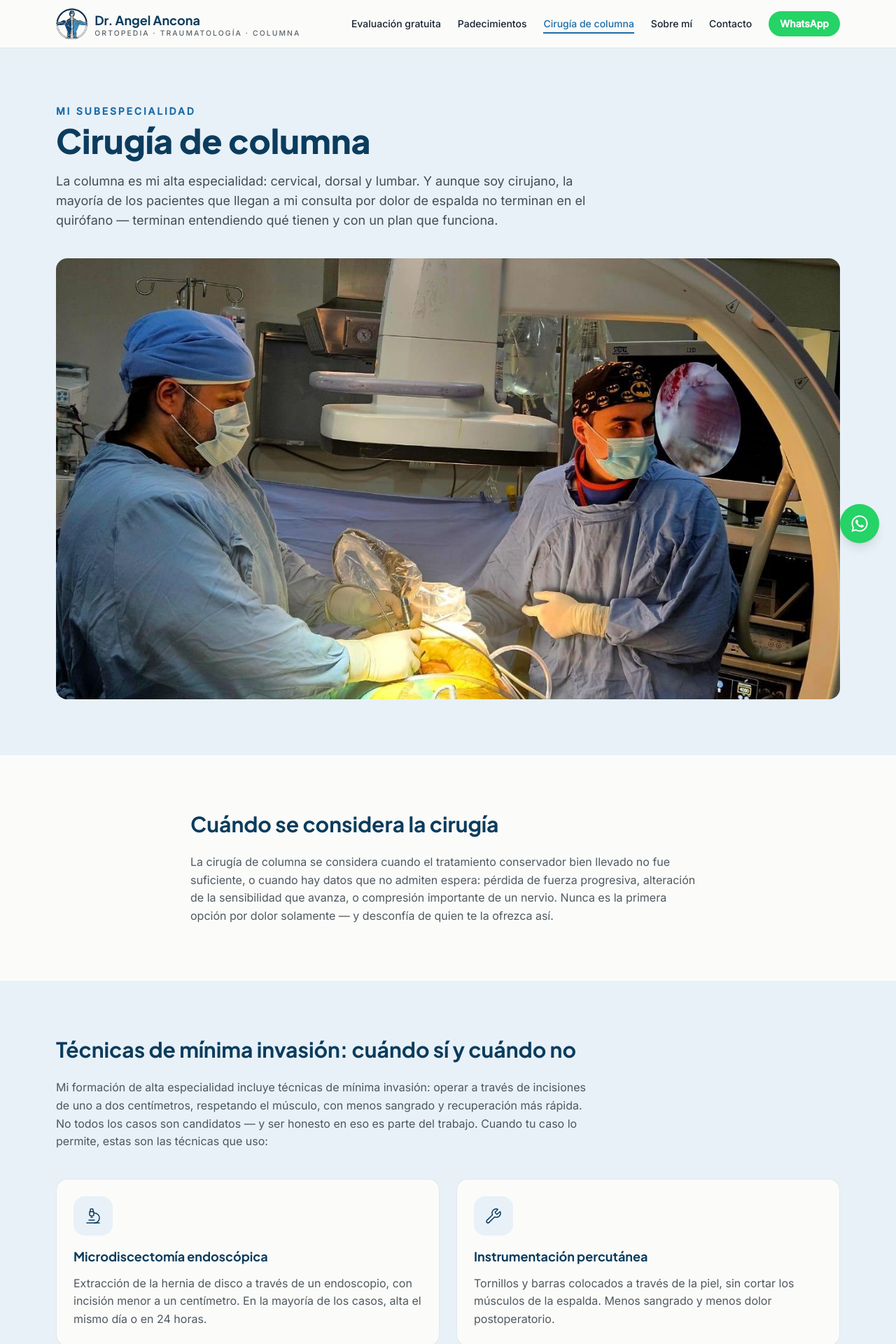
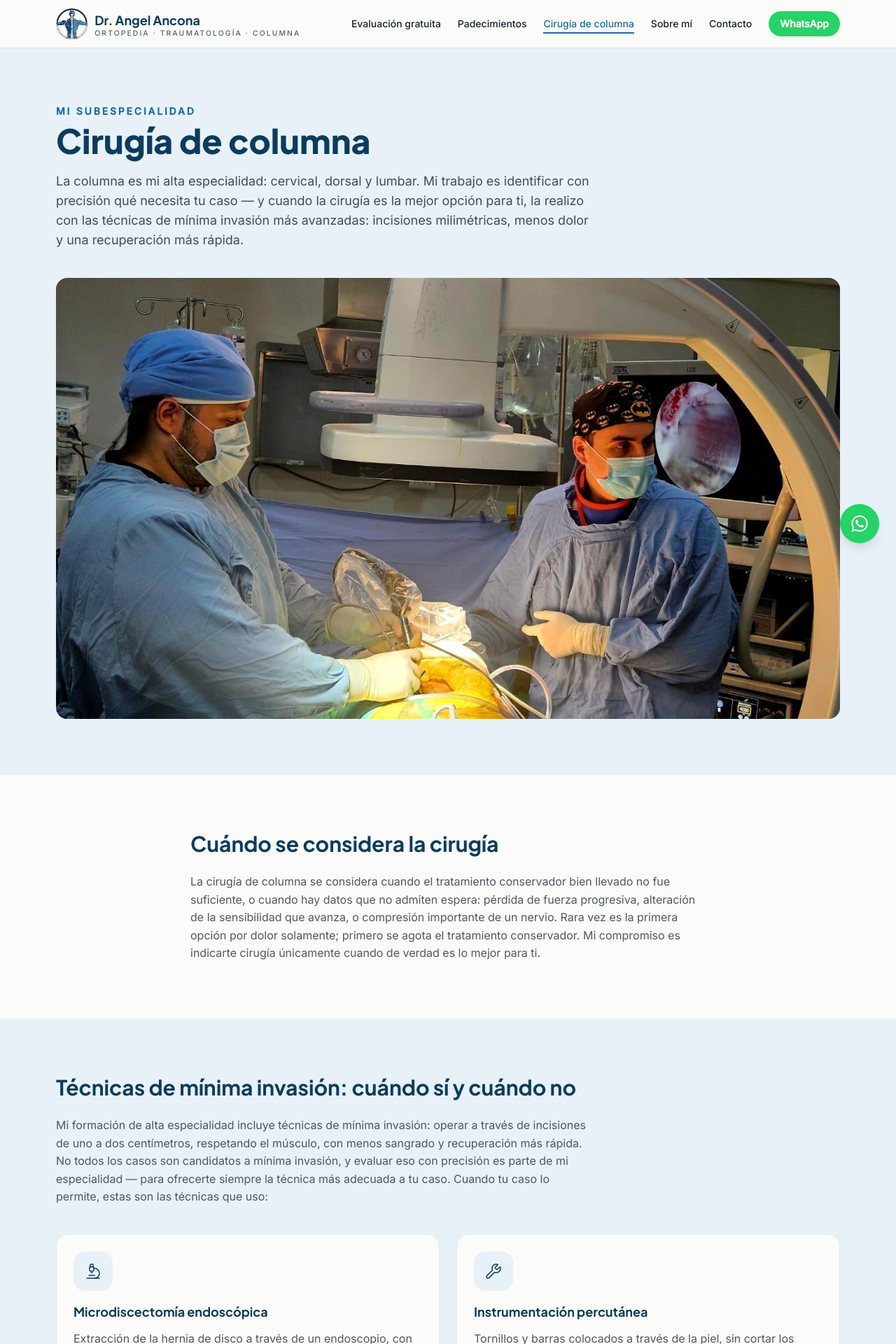
Before and after one commit to Ancona31/dranconacolumna-next, a Next.js app: page /cirugia-de-columna in a window 1280 px wide. Shown: the top 1920 px of the page at 70% size. Built offline with nearby package versions, Linux system fonts and the light colour scheme.

Commit message:
Copy: equilibrio pro-quirúrgico con patrón de tres tiempos

```diff
--- a/src/app/cirugia-de-columna/page.tsx
+++ b/src/app/cirugia-de-columna/page.tsx
@@ -53,10 +53,11 @@ export default function CirugiaDeColumnaPage() {
               Cirugía de columna
             </h1>
             <p className="mt-5 max-w-3xl font-body text-lg text-ink/80">
-              La columna es mi alta especialidad: cervical, dorsal y lumbar. Y
-              aunque soy cirujano, la mayoría de los pacientes que llegan a mi
-              consulta por dolor de espalda no terminan en el quirófano —
-              terminan entendiendo qué tienen y con un plan que funciona.
+              La columna es mi alta especialidad: cervical, dorsal y lumbar. Mi
+              trabajo es identificar con precisión qué necesita tu caso — y
+              cuando la cirugía es la mejor opción para ti, la realizo con las
+              técnicas de mínima invasión más avanzadas: incisiones milimétricas,
+              menos dolor y una recuperación más rápida.
             </p>
           </Reveal>
           <Reveal delay={120}>
@@ -85,8 +86,9 @@ export default function CirugiaDeColumnaPage() {
               conservador bien llevado no fue suficiente, o cuando hay datos que
               no admiten espera: pérdida de fuerza progresiva, alteración de la
               sensibilidad que avanza, o compresión importante de un nervio.
-              Nunca es la primera opción por dolor solamente — y desconfía de
-              quien te la ofrezca así.
+              Rara vez es la primera opción por dolor solamente; primero se agota
+              el tratamiento conservador. Mi compromiso es indicarte cirugía
+              únicamente cuando de verdad es lo mejor para ti.
             </p>
           </Reveal>
         </div>
@@ -103,9 +105,10 @@ export default function CirugiaDeColumnaPage() {
               Mi formación de alta especialidad incluye técnicas de mínima
               invasión: operar a través de incisiones de uno a dos centímetros,
               respetando el músculo, con menos sangrado y recuperación más
-              rápida. No todos los casos son candidatos — y ser honesto en eso
-              es parte del trabajo. Cuando tu caso lo permite, estas son las
-              técnicas que uso:
+              rápida. No todos los casos son candidatos a mínima invasión, y
+              evaluar eso con precisión es parte de mi especialidad — para
+              ofrecerte siempre la técnica más adecuada a tu caso. Cuando tu caso
+              lo permite, estas son las técnicas que uso:
             </p>
           </Reveal>
 
--- a/src/app/sobre-mi/page.tsx
+++ b/src/app/sobre-mi/page.tsx
@@ -83,12 +83,13 @@ export default function SobreMiPage() {
             </h2>
             <div className="mt-6 space-y-5 font-body text-ink/75">
               <p>
-                La cirugía es la excepción, no la regla. La mayoría de los
-                problemas de columna y de las lesiones ortopédicas mejoran con
-                tratamiento conservador bien dirigido: medicamento, fisioterapia
-                y ajustes de actividad. Si te digo que necesitas cirugía, es
-                porque lo demás ya se agotó o porque esperar pone en riesgo tu
-                función.
+                Muchos problemas de columna y lesiones ortopédicas mejoran con
+                tratamiento conservador bien dirigido, y siempre es el punto de
+                partida. Pero cuando la cirugía es lo que tu caso necesita,
+                cuentas con un cirujano de columna con alta especialidad para
+                resolverlo. Si te digo que necesitas cirugía, es porque es la
+                mejor decisión para tu caso — y te lo explicaré con claridad, con
+                estudios en la mano.
               </p>
               <p>
                 Cuando operar es lo correcto, uso la técnica menos agresiva que
--- a/src/lib/padecimientos/ciatica.ts
+++ b/src/lib/padecimientos/ciatica.ts
@@ -45,7 +45,7 @@ export const ciatica: Padecimiento = {
     },
   ],
   citaDoctor:
-    "Con la ciática no persigo el dolor: persigo la causa. La mayoría de mis pacientes con ciática nunca pisa un quirófano.",
+    "Con la ciática no persigo el dolor: persigo la causa. Y una vez que la encuentro, te doy el plan correcto — desde el manejo conservador hasta la cirugía de mínima invasión cuando es lo que tu nervio necesita.",
   comoLoTrato: [
     "Con la ciática no persigo el dolor: persigo la causa. La exploración física me dice qué nervio está comprometido y a qué nivel; la imagen — cuando el caso la amerita — confirma el porqué.",
     "Con la causa en la mano, el plan es tuyo y a tu medida: la mayoría de mis pacientes con ciática nunca pisa un quirófano. Y si tu caso es de los que sí, te lo diré con honestidad y con opciones.",
--- a/src/lib/padecimientos/dolor-de-cuello.ts
+++ b/src/lib/padecimientos/dolor-de-cuello.ts
@@ -46,7 +46,7 @@ export const dolorDeCuello: Padecimiento = {
     },
   ],
   citaDoctor:
-    "La mayoría de los dolores de cuello no necesita ni cirugía ni resonancia: necesita el diagnóstico correcto.",
+    "La mayoría de los dolores de cuello se resuelve con el diagnóstico correcto y un buen plan. Y para los casos que sí requieren cirugía cervical, la realizo con técnica especializada y la mayor seguridad para tus nervios.",
   comoLoTrato: [
     "Con el cuello, mi exploración busca responder de dónde viene el dolor: ¿del músculo, de las articulaciones o de un nervio comprimido? Son tres problemas distintos con tres tratamientos distintos — y confundirlos es la razón por la que tanta cervicalgia se cronifica.",
     "La mayoría de mis pacientes con dolor de cuello nunca necesita cirugía ni resonancia: necesita el diagnóstico correcto y un plan bien dirigido. Y los pocos casos quirúrgicos — los de compresión real — se benefician enormemente de detectarse a tiempo, antes de que el nervio o la médula paguen el precio.",
--- a/src/lib/padecimientos/hernia-de-disco.ts
+++ b/src/lib/padecimientos/hernia-de-disco.ts
@@ -9,7 +9,6 @@ export const herniaDeDisco: Padecimiento = {
   metaDescription:
     "¿Dolor que baja por la pierna? Conoce los síntomas de la hernia de disco, cuándo preocuparse y sus tratamientos — la mayoría no requiere cirugía. Evalúate gratis.",
   zonaChip: "Zona lumbar",
-  statChip: "8 de cada 10 mejoran sin cirugía",
   definicion: [
     "Entre cada vértebra hay un disco que amortigua tus movimientos. Cuando ese disco se desgasta o se desplaza de su lugar, puede presionar un nervio — y eso es lo que produce el dolor.",
     "Es una de las causas más frecuentes de dolor lumbar con dolor que baja a la pierna, y una de las más tratables: la mayoría de las hernias mejoran sin cirugía.",
@@ -46,7 +45,7 @@ export const herniaDeDisco: Padecimiento = {
     },
   ],
   citaDoctor:
-    "Mi prioridad es que no te operes si no lo necesitas. Y cuando la cirugía sí es la respuesta, la mínima invasión te regresa a tu vida en días, no meses.",
+    "Primero agotamos lo conservador, porque muchas hernias mejoran así. Pero cuando la cirugía es lo que tu caso necesita, mi alta especialidad en mínima invasión te regresa a tu vida en días, no en meses.",
   comoLoTrato: [
     "Mi primera tarea es confirmar que tu dolor de verdad viene de una hernia — no todo dolor que baja a la pierna lo es. Eso se resuelve con exploración física y, cuando el caso lo amerita, una resonancia.",
     "Si es hernia, empezamos por lo conservador: en mi consulta, operar es la excepción. Y cuando la cirugía sí es lo indicado, mi alta especialidad me permite ofrecerte técnicas de mínima invasión: incisiones milimétricas, alta el mismo día o en 24 horas en la mayoría de los casos, y de regreso a tu vida en semanas, no meses.",
--- a/src/lib/padecimientos/vertebra-desplazada.ts
+++ b/src/lib/padecimientos/vertebra-desplazada.ts
@@ -45,7 +45,7 @@ export const vertebraDesplazada: Padecimiento = {
     },
   ],
   citaDoctor:
-    "Se opera la inestabilidad y la compresión — no la imagen ni el susto.",
+    "Se opera lo que de verdad lo amerita: la inestabilidad y la compresión, no una imagen ni un susto. Ese criterio es el que te protege — y cuando la cirugía es necesaria, la hago con instrumentación de mínima invasión.",
   comoLoTrato: [
     "Lo primero es clasificar tu caso: cuánto se deslizó la vértebra (el grado), si se mueve con tus movimientos (la estabilidad) y si está comprimiendo nervios. Esas tres respuestas — que salen de la exploración y de radiografías dinámicas — definen todo lo demás.",
     "Mi criterio quirúrgico aquí es conservador: se opera la inestabilidad y la compresión, no la imagen ni el susto. La mayoría de mis pacientes con espondilolistesis se maneja sin cirugía, con seguimiento medido.",
```
